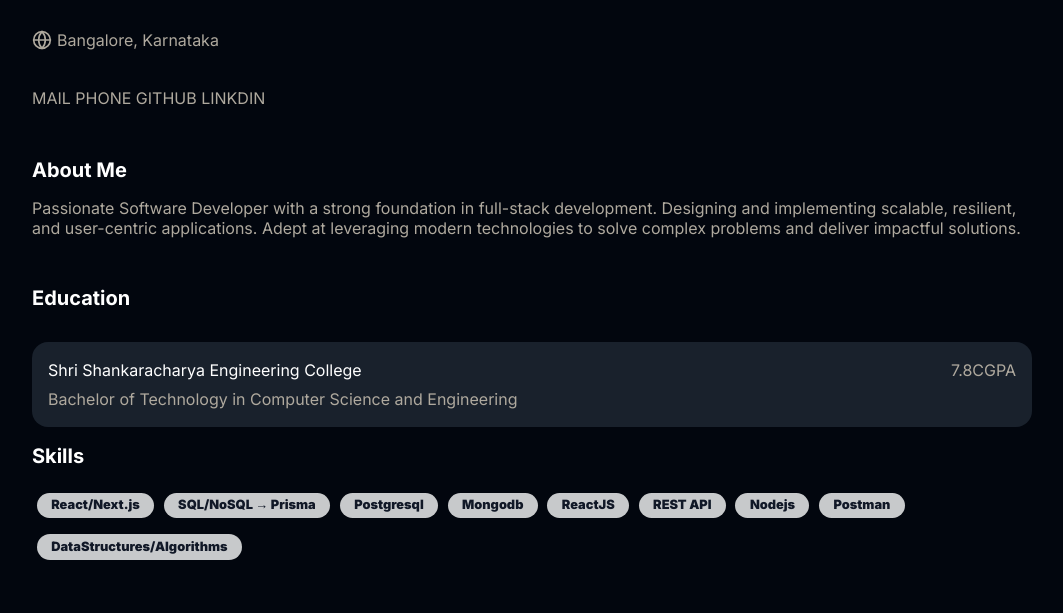
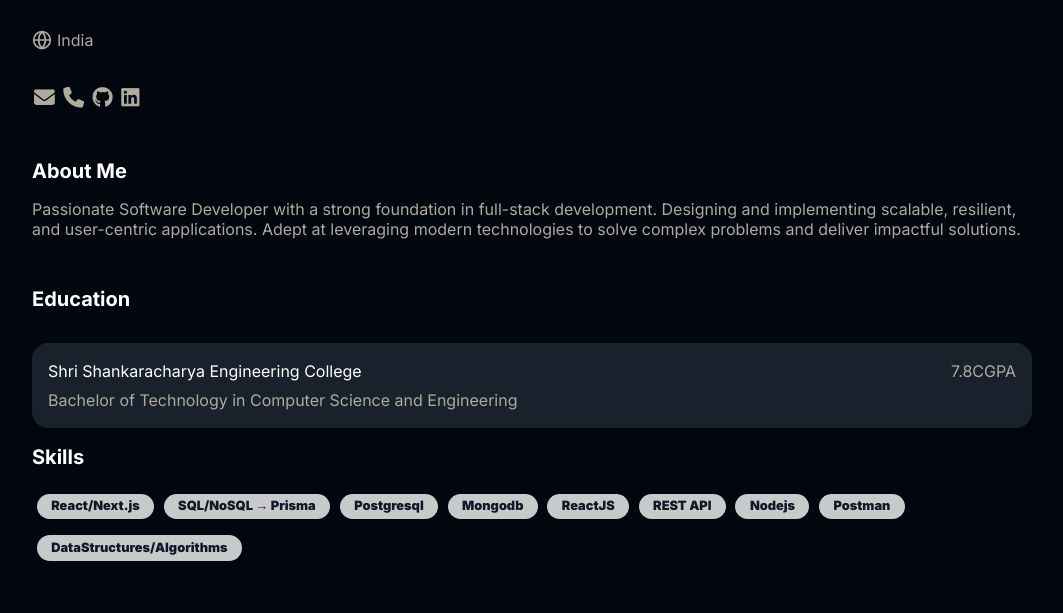
Before and after one commit to shivkumaryadav00/portfolio, a plain HTML site: page index.html in a window 1280 px wide. Shown: the part 157-770 px from the top of the page, without its empty margins (108-1171 px from the left). Drawn offline with Linux system fonts and the light colour scheme.

Commit message:
Updated static media

```diff
--- a/index.html
+++ b/index.html
@@ -7,6 +7,11 @@
       SHIV KUMAR YADAV | Full Stack Developer and DevOps Engineer focused on
       learning through experimentation and product development.
     </title>
+    <link
+      rel="stylesheet"
+      href="https://cdnjs.cloudflare.com/ajax/libs/font-awesome/6.4.0/css/all.min.css"
+    />
+
     <link rel="stylesheet" href="./style.css" />
   </head>
   <body>
@@ -37,23 +42,35 @@
               <path d="M12 2a14.5 14.5 0 0 0 0 20 14.5 14.5 0 0 0 0-20"></path>
               <path d="M2 12h20"></path>
             </svg>
-            Bangalore, Karnataka
+            India
           </p>
 
           <div class="icon-section">
-            <a href="mailto:shivkumaryadav1901@gmail.com">MAIL</a>
-            <a href="tel:+91 7974085282">PHONE</a>
-            <a href="https://github.com/titansky01">GITHUB</a>
-            <a href="https://www.linkedin.com/in/shiv-kumar-yadav-023a31326/"
-              >LINKDIN</a
-            >
+            <a href="mailto:shivkumaryadav1901@gmail.com" class="icon"
+              ><i class="fas fa-envelope"></i
+            ></a>
+            <a href="tel:+917974085282" class="icon"
+              ><i class="fas fa-phone"></i
+            ></a>
+            <a
+              href="https://github.com/shivkumaryadav00"
+              target="_blank"
+              class="icon"
+              ><i class="fab fa-github"></i
+            ></a>
+            <a
+              href="https://www.linkedin.com/in/shiv-kumar-yadav-023a31326/"
+              target="_blank"
+              class="icon"
+              ><i class="fab fa-linkedin"></i
+            ></a>
           </div>
         </div>
         <div class="home-img-container">
           <span>
             <img
               class="section-img"
-              src="https://e0.pxfuel.com/wallpapers/457/500/desktop-wallpaper-nu-gundam.jpg"
+              src="https://avatars.githubusercontent.com/u/179374697?v=4"
               alt=""
             />
           </span>
--- a/style.css
+++ b/style.css
@@ -150,6 +150,20 @@ h2 {
   margin-top: 2rem;
 }
 
+.icon-container {
+  display: flex;
+  gap: 20px;
+}
+.icon {
+  margin: 0 2px;
+  font-size: 1.3rem;
+  color: #fff;
+  transition: color 0.3s ease;
+}
+.icon:hover {
+  color: #ccc;
+}
+
 @media screen and (max-width: 1080px) {
   .container {
     margin: 20px;
```
